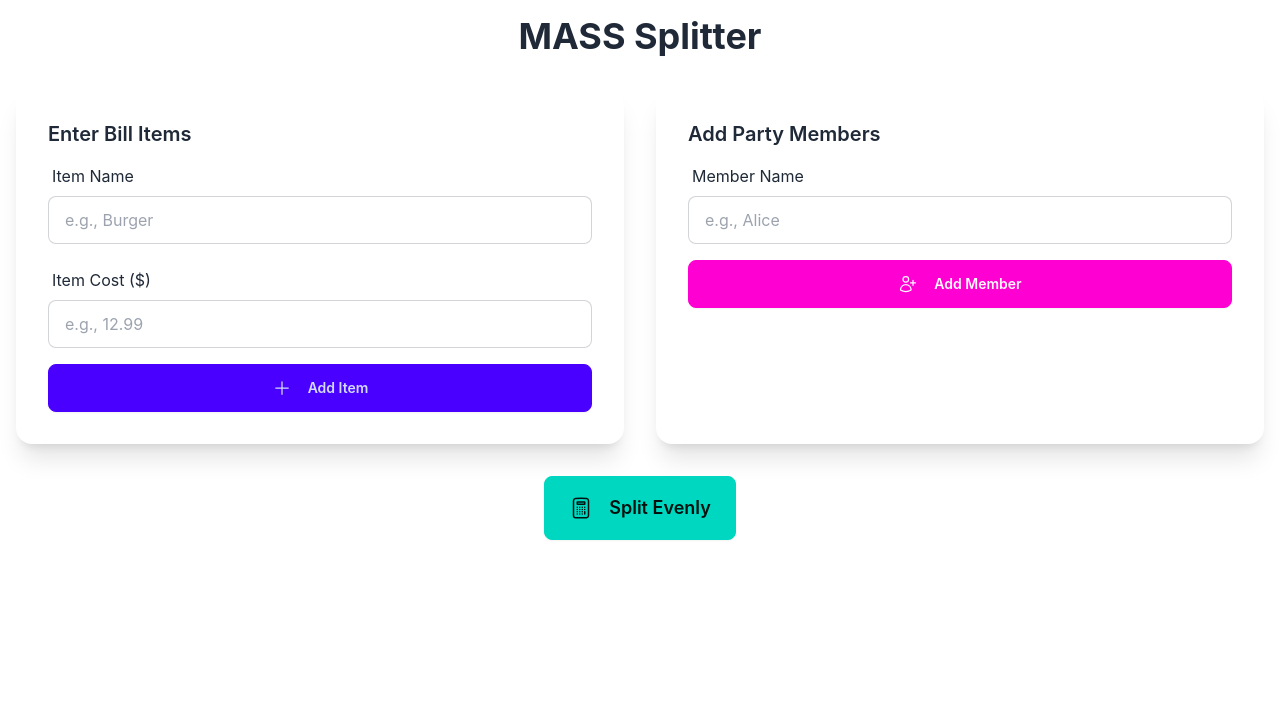
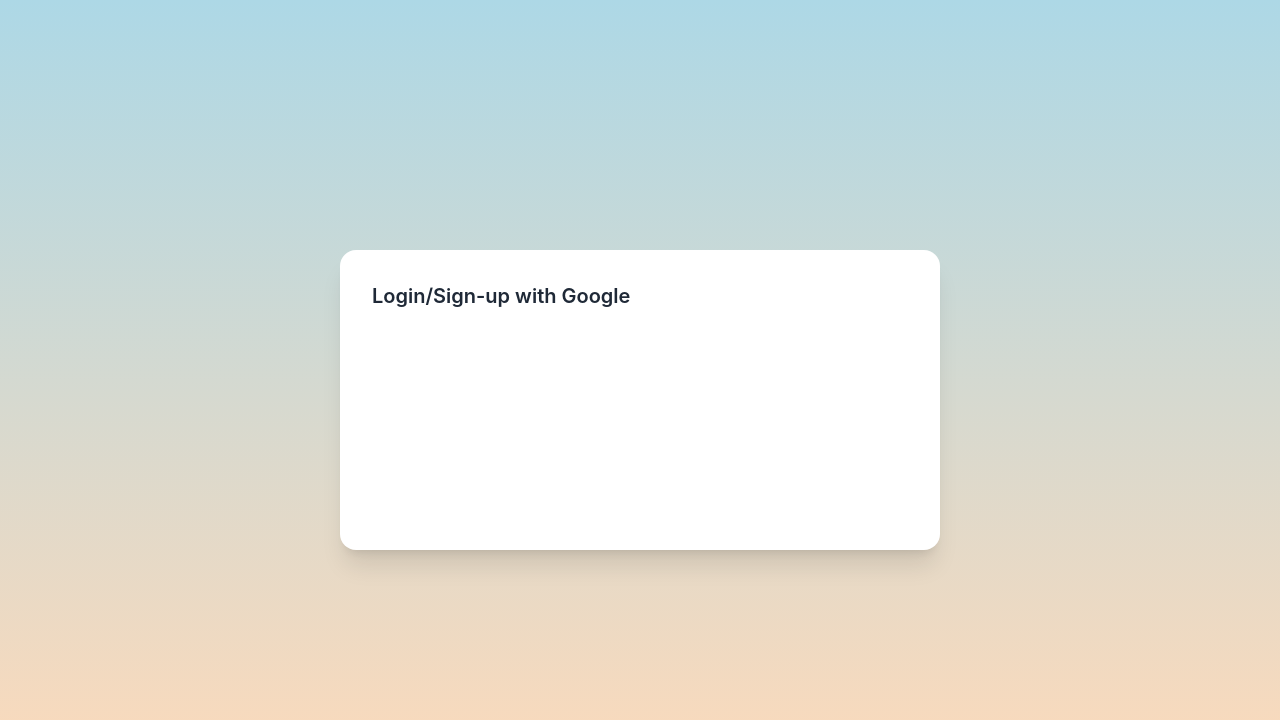
Before and after one commit to kxrai/digt2107-mass-splitter, a React (Create React App) app: page /login in a window 1280 px wide. Shown: the top 720 px of the page. Built offline with nearby package versions, Linux system fonts and the light colour scheme.

Commit message:
Modified login page and added routing to app.js

```diff
--- a/src/App.js
+++ b/src/App.js
@@ -1,16 +1,20 @@
 // src/App.js
 import React, { useState } from 'react';
+import { BrowserRouter as Router, Route, Routes, useNavigate } from 'react-router-dom';
 import BillEntry from './components/BillEntry';
 import PartyMembers from './components/PartyMembers';
 import BillSplitter from './components/BillSplitter';
 import SplitResult from './components/SplitResult';
+import HomePage from './pages/HomePage.js';
+import LoginPage from './pages/LoginPage';
 
-function App() {
+function MainApp() {
   const [billItems, setBillItems] = useState([]);
   const [partyMembers, setPartyMembers] = useState([]);
   const [splitResult, setSplitResult] = useState(null);
 
   return (
+    <div className="min-h-screen bg-base-200">
       <div className="container mx-auto p-4">
         <h1 className="text-4xl font-bold text-center mb-8">MASS Splitter</h1>
         <div className="grid grid-cols-1 md:grid-cols-2 gap-8">
@@ -26,6 +30,20 @@
           <SplitResult partyMembers={partyMembers} splitResult={splitResult} />
         )}
       </div>
+    </div>
   );
 }
+
+function App() {
+  return (
+    <Router>
+      <Routes>
+        <Route path="/" element={<MainApp />} />
+        <Route path="/home" element={<HomePage />} />
+        <Route path="/login" element={<LoginPage />} />
+      </Routes>
+    </Router>
+  );
+}
+
 export default App;
--- a/src/pages/LoginPage.js
+++ b/src/pages/LoginPage.js
@@ -2,10 +2,10 @@
 import { GoogleOAuthProvider, GoogleLogin } from '@react-oauth/google';
 import { jwtDecode } from "jwt-decode";
 
-const LoginPage = () => {
-    const handleLoginSuccess = (credentialResponse) => {
+function LoginPage(){
+    function handleLoginSuccess(credentialResponse) {
         const decoded = jwtDecode(credentialResponse?.credential);
-        window.location.href = "/HomePage";
+        window.location.href = "/";
     };
 
     const handleLoginFailure = (error) => {
@@ -13,10 +13,10 @@
     };
 
     return (
-        <div className="container mx-auto p-4">
+        <div class="h-screen grid place-items-center bg-gradient-to-b from-lightBlue-400 to-peach-400">
              <div className="card bg-base-100 shadow-xl">
-                <div className="card-body">
-                    <h2 className="card-title">Login with Google</h2>
+                <div className="w-[600px] h-[300px] card-body">
+                    <h1 className="card-title text-center">Login/Sign-up with Google</h1>
                     <GoogleOAuthProvider clientId="584206264281-4udrb623en2sg85nq3b58eevjm8elf0r.apps.googleusercontent.com">
                         <GoogleLogin
                             onSuccess={handleLoginSuccess}
@@ -32,20 +32,4 @@
     );
 };
 
-const styles = {
-    container: {
-        display: 'flex',
-        flexDirection: 'column',
-        alignItems: 'center',
-        justifyContent: 'center',
-        height: '100vh',
-        backgroundColor: '#FDEADE', // Light Peach
-    },
-    heading: {
-        color: '#4A90E2', // Light Blue
-        marginBottom: '20px',
-        fontFamily: 'Arial, sans-serif',
-    },
-};
-
 export default LoginPage;
--- a/tailwind.config.js
+++ b/tailwind.config.js
@@ -2,7 +2,16 @@
 module.exports = {
   content: ["./src/**/*.{js,jsx,ts,tsx}"],
   theme: {
-    extend: {},
+    extend: {
+      colors: {
+        lightBlue: {
+          400: '#ADD8E6', // Light blue color
+        },
+        peach: {
+          400: '#FFDAB9', // Peach color
+        },
+      },
+    },
   },
   plugins: [require("daisyui")], // Add this line
 };
```
